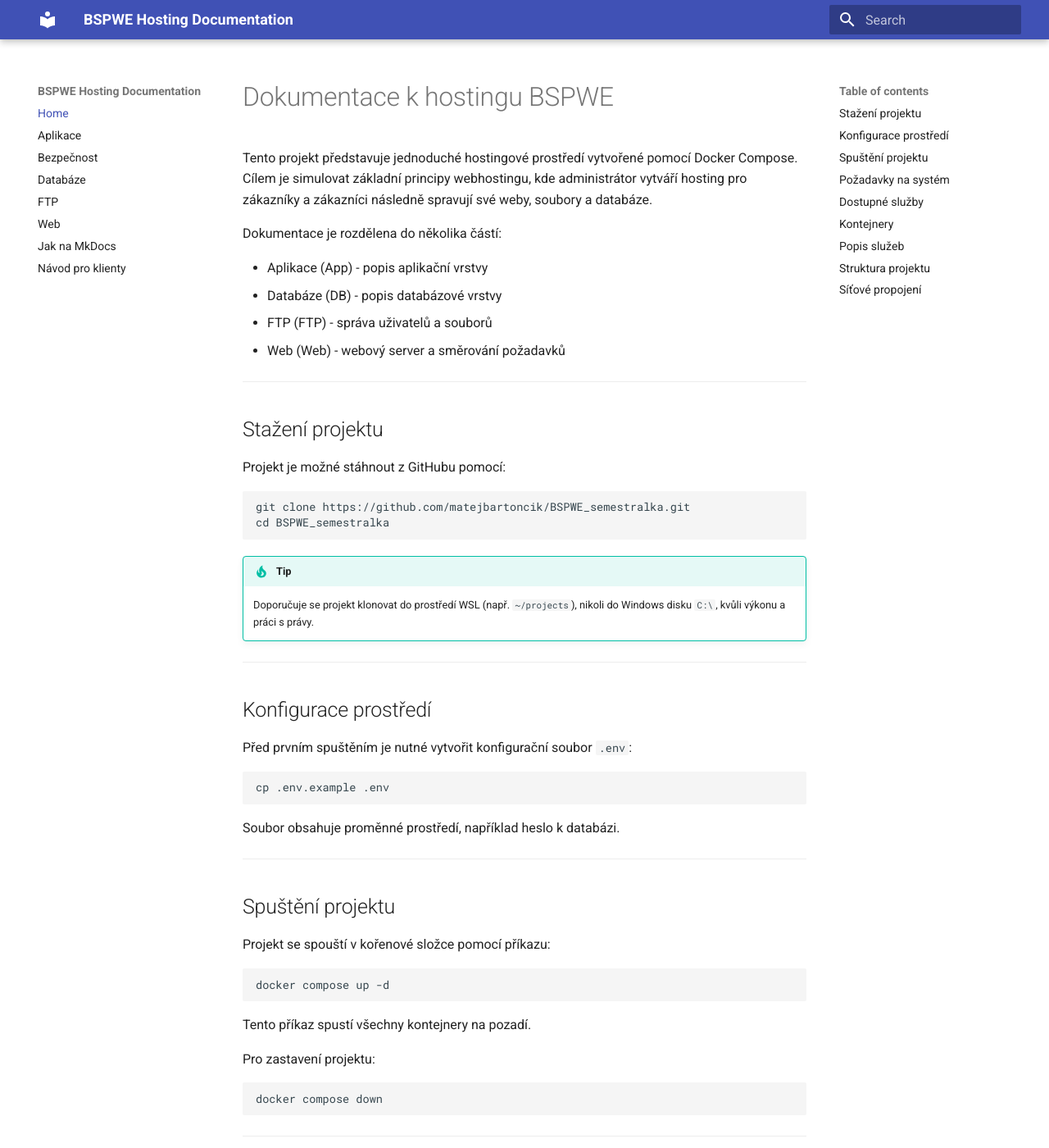
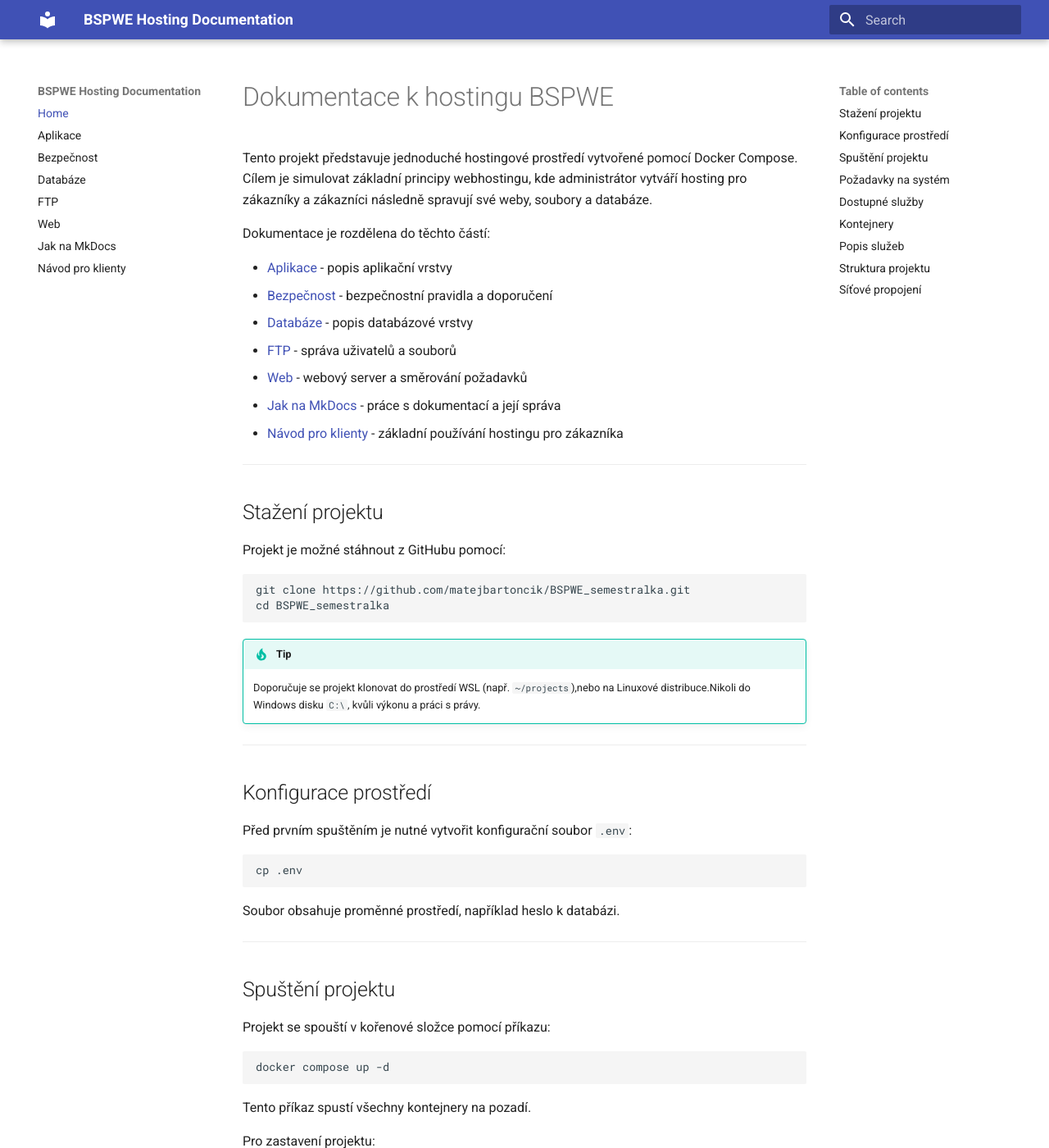
Before and after one commit to matejbartoncik/BSPWE_semestralka, an MkDocs documentation site: the page built from docs/index.md, in a window 1280 px wide and 1400 px high. Shown: the whole window at 82% size. Built offline with MkDocs 1.6.1 and Material for MkDocs 9.7.7, drawn with Linux system fonts in a browser that asks for light colours; some of the changed text lies outside the part shown.

Commit message:
update dokumentace

````diff
--- a/docs/index.md
+++ b/docs/index.md
@@ -2,12 +2,15 @@
 
 Tento projekt představuje jednoduché hostingové prostředí vytvořené pomocí Docker Compose. Cílem je simulovat základní principy webhostingu, kde administrátor vytváří hosting pro zákazníky a zákazníci následně spravují své weby, soubory a databáze.
 
-Dokumentace je rozdělena do několika částí:
+Dokumentace je rozdělena do těchto částí:
 
-- Aplikace (App) - popis aplikační vrstvy
-- Databáze (DB) - popis databázové vrstvy
-- FTP (FTP) - správa uživatelů a souborů
-- Web (Web) - webový server a směrování požadavků
+- [Aplikace](APP.md) - popis aplikační vrstvy
+- [Bezpečnost](SECURITY.md) - bezpečnostní pravidla a doporučení
+- [Databáze](DB.md) - popis databázové vrstvy
+- [FTP](FTP.md) - správa uživatelů a souborů
+- [Web](WEB.md) - webový server a směrování požadavků
+- [Jak na MkDocs](mkdocs_tutorial.md) - práce s dokumentací a její správa
+- [Návod pro klienty](USER_GUIDE.md) - základní používání hostingu pro zákazníka
 
 ---
 
@@ -21,7 +24,7 @@ cd BSPWE_semestralka
 ```
 
 !!! TIP
-    Doporučuje se projekt klonovat do prostředí WSL (např. `~/projects`), nikoli do Windows disku `C:\`, kvůli výkonu a práci s právy.
+    Doporučuje se projekt klonovat do prostředí WSL (např. `~/projects`),nebo na Linuxové distribuce.Nikoli do Windows disku `C:\`, kvůli výkonu a práci s právy.
 
 ---
 
@@ -30,7 +33,7 @@ cd BSPWE_semestralka
 Před prvním spuštěním je nutné vytvořit konfigurační soubor `.env`:
 
 ```bash
-cp .env.example .env
+cp .env
 ```
 
 Soubor obsahuje proměnné prostředí, například heslo k databázi.
````
Also changed, not shown: other parts of docs/index.md (+2 -1 lines).
